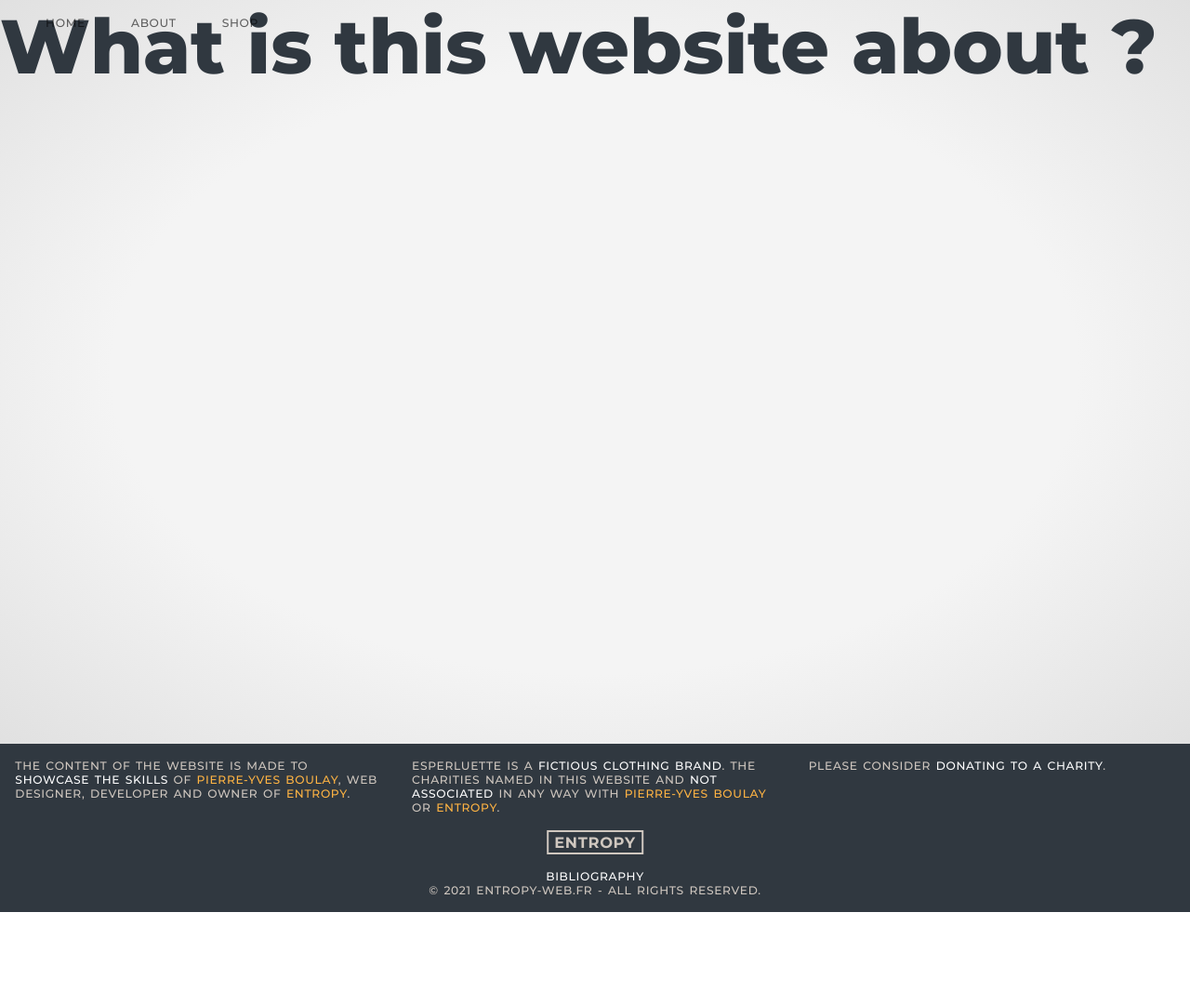
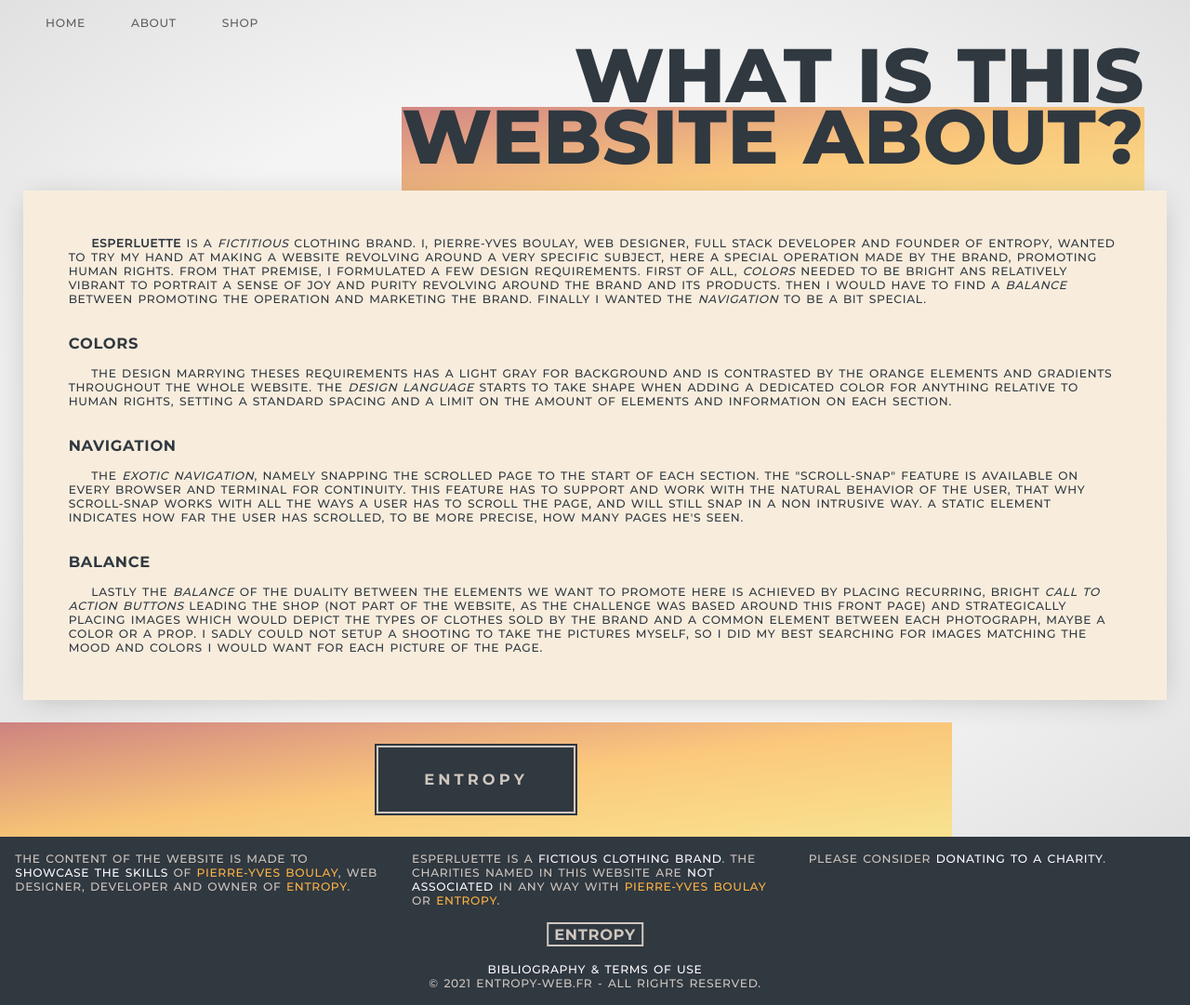
Before and after one commit to PyvesBoulay/Showcase-Esperluette, a plain HTML site: page about.html in a window 1280 px wide. Shown: the whole page at 93% size. Before the commit the page ends 981 px from the top, so only its background shows below. Drawn offline with Linux system fonts and the light colour scheme.

Commit message:
some fixes, bibliography, tos and about are done, next, french version

```diff
--- a/about.html
+++ b/about.html
@@ -5,25 +5,60 @@
         <meta content="width=device-width, initial-scale=1" name="viewport">
         <meta name="description" content="Esperluette if a fictitious clothing company. This website is intended as a showcase of Pierre-Yves BOULAY 's skill [entropy-web.fr]">
         <link rel="stylesheet preload" as="style" href="./styles/general.css">
-        <link rel="stylesheet preload" as="style" href="./styles/index.css">
+        <link rel="stylesheet preload" as="style" href="./styles/about.css">
         <title>Esperluette</title>
     </head>
     <body>
         <nav>
             <a href=".">Home</a>
-            <a href=".">About</a>
+            <a href="./about.html">About</a>
             <a href=".">Shop</a>
         </nav>
         <section>
-            <h1>What is this website about ?</h1>
+            <div id="title_wrapper">
+                <div>
+                    <div class="section_gradient"></div>
+                    <h1>WHAT IS <br class="title_toggle_breakpoint"> THIS <br>WEBSITE <br class="title_toggle_breakpoint"> ABOUT?</h1>
+                </div>
+            </div>
+            <div class="text_wrapper">
+                <p>
+                    <b>Esperluette</b> is a <i>fictitious</i> clothing brand. I, Pierre-Yves BOULAY, web designer, full stack developer and founder of ENTROPY, wanted to try my hand at making a website revolving around a very specific subject, here a special operation made by the brand, promoting human rights.
+                    From that premise, I formulated a few design requirements.
+                    First of all, <i>colors</i> needed to be bright ans relatively vibrant to portrait a sense of joy and purity revolving around the brand and its products.
+                    Then I would have to find a <i>balance</i> between promoting the operation and marketing the brand.
+                    Finally I wanted the <i>navigation</i> to be a bit special.
+                </p>
+                <br><br>
+                <h3>Colors</h3>
+                <br>
+                <p>
+                    The design marrying theses requirements has a light gray for background and is contrasted by the orange elements and gradients throughout the whole website. The <i>design language</i> starts to take shape when adding a dedicated color for anything relative to human rights, setting a standard spacing and a limit on the amount of elements and information on each section.
+                </p>
+                <br><br>
+                <h3>Navigation</h3>
+                <br>
+                <p>
+                    The <i>exotic navigation</i>, namely snapping the scrolled page to the start of each section. The "scroll-snap" feature is available on every browser and terminal for continuity. This feature has to support and work with the natural behavior of the user, that why scroll-snap works with all the ways a user has to scroll the page, and will still snap in a non intrusive way. A static element indicates how far the user has scrolled, to be more precise, how many pages he's seen.
+                </p>
+                <br><br>
+                <h3>Balance</h3>
+                <br>
+                <p>
+                    Lastly the <i>balance</i> of the duality between the elements we want to promote here is achieved by placing recurring, bright <i>call to action buttons</i> leading the shop (not part of the website, as the challenge was based around this front page) and strategically placing images which would depict the types of clothes sold by the brand and a common element between each photograph, maybe a color or a prop. I sadly could not setup a shooting to take the pictures myself, so I did my best searching for images matching the mood and colors I would want for each picture of the page.
+                </p>
+            </div>
+            <div class="section_gradient">
+                <button><a href="https://entropy-web.fr/">ENTROPY</a></button>
+            </div>
         </section>
-        <footer class="ScrollSnap_Footer">
+        <footer>
             <div>
                 <p>
                     The content of the website is made to <span class="footer_highlight_1">showcase the skills</span> of <span class="footer_highlight_2">PIERRE-YVES BOULAY</span>, web designer, developer and owner of <span class="footer_highlight_2">ENTROPY</span>.
                 </p>
                 <p>
-                    Esperluette is a <span class="footer_highlight_1">fictious clothing brand</span>. the charities named in this website and <span class="footer_highlight_1">not associated</span> in any way with <span class="footer_highlight_2">PIERRE-YVES BOULAY</span> or <span class="footer_highlight_2">ENTROPY</span>.
+                    Esperluette is a <span class="footer_highlight_1">fictious clothing brand</span>. the charities named in this website are <span class="footer_highlight_1">not associated</span> in any way with <span class="footer_highlight_2">PIERRE-YVES BOULAY</span> or <span class="footer_highlight_2">ENTROPY</span>.
                 </p>
                 <p>
                     Please consider <span class="footer_highlight_1">donating to a charity</span>.
@@ -31,7 +66,7 @@
             </div>
             <button>ENTROPY</button>
             <p>
-                <span class="footer_highlight_1">Bibliography</span>
+                <a href="./bibliography.html"><span class="footer_highlight_1">Bibliography & Terms Of Use</span></a>
                 <br>
                 © 2021 entropy-web.fr - All Rights Reserved.
             </p>
--- /dev/null
+++ b/styles/about.css
@@ -0,0 +1,83 @@
+section {
+    background: radial-gradient(71.6% 71.6% at 50% 50%, var(--light-1) 56.77%, var(--light-2) 100%);
+    overflow:hidden;
+    min-height: 100vh;
+}
+
+section > .text_wrapper {
+    margin: calc(var(--spacing) / 2);
+}
+
+section > .text_wrapper p {
+    text-indent: calc(var(--spacing) / 2);
+}
+
+section h1 {
+    line-height: var(--title-line-height);
+    text-align: right;
+    display: inline-table;
+}
+
+.title_toggle_breakpoint {
+    display: none;
+}
+
+#title_wrapper .section_gradient {
+    height: 100%;
+    width: 100%;
+    position: absolute;
+    top: var(--title-line-height);
+}
+
+#title_wrapper {
+    display: flex;
+    justify-items: flex-end;
+}
+
+#title_wrapper > div {
+    display: inline-flex;
+    margin: var(--spacing) var(--spacing) 0 auto;
+}
+
+section > .section_gradient {
+    width: 80%;
+    display: flex;
+    justify-content: center;
+}
+
+section > .section_gradient button {
+    background-color: var(--text-color);
+    color: #CFC7BF;
+    outline: 2px solid var(--text-color);
+    border: 2px solid #CFC7BF;
+    margin: calc(var(--spacing) / 2) var(--spacing);
+    padding: calc(var(--spacing) / 2) var(--spacing);
+    transition: all 300ms;
+}
+
+section > .section_gradient button a{
+    color: #CFC7BF;
+    letter-spacing: 0.5rem;
+    text-decoration: none;
+    transition: all 300ms;
+}
+
+section > .section_gradient button:hover {
+    outline: 10px solid var(--text-color);
+}
+
+section > .section_gradient button:hover a{
+    letter-spacing: 0.6rem;
+}
+
+@media (max-width: 1024px) {
+    section > .section_gradient {
+        width: 100%;
+    }
+}
+
+@media (min-width: 600px) and (max-width: 1024px) {
+    .title_toggle_breakpoint {
+        display: block;
+    }
+}
--- a/styles/general.css
+++ b/styles/general.css
@@ -137,6 +137,17 @@ footer button {
     transform: translateX(-50%);
 }
 
+.text_wrapper {
+    background-color: var(--secondary-accent);
+    padding: var(--spacing);
+    box-shadow: 0px 4px 32px -8px rgba(0, 0, 0, 0.25);
+}
+
+.section_gradient {
+    background: var(--main-gradient);
+    z-index: 0;
+}
+
 /* SMALL COMPUTER */
 @media (min-width: 1025px) and (max-width: 1280px) {
 
@@ -178,4 +189,8 @@ footer button {
         box-sizing: content-box;
         width: calc(100% - 4rem);
     }
+
+    .text_wrapper {
+        padding: calc(var(--spacing) / 2);
+    }
 }
--- a/styles/index.css
+++ b/styles/index.css
@@ -62,17 +62,6 @@ section {
 #social_logos img {
     height: 1.5rem;
     margin: 0 0.5rem 0 0.5rem;
-}
-
-.section_gradient {
-    background: var(--main-gradient);
-    z-index: 0;
-}
-
-.text_wrapper {
-    background-color: var(--secondary-accent);
-    padding: var(--spacing);
-    box-shadow: 0px 4px 32px -8px rgba(0, 0, 0, 0.25);
 }
 
 .title_text_highlight {
```
Also changed, not shown: bibliography.html (added, +75 -0 lines), index.html (+3 -3 lines), scripts/scrollSnap.js (+7 -3 lines).
